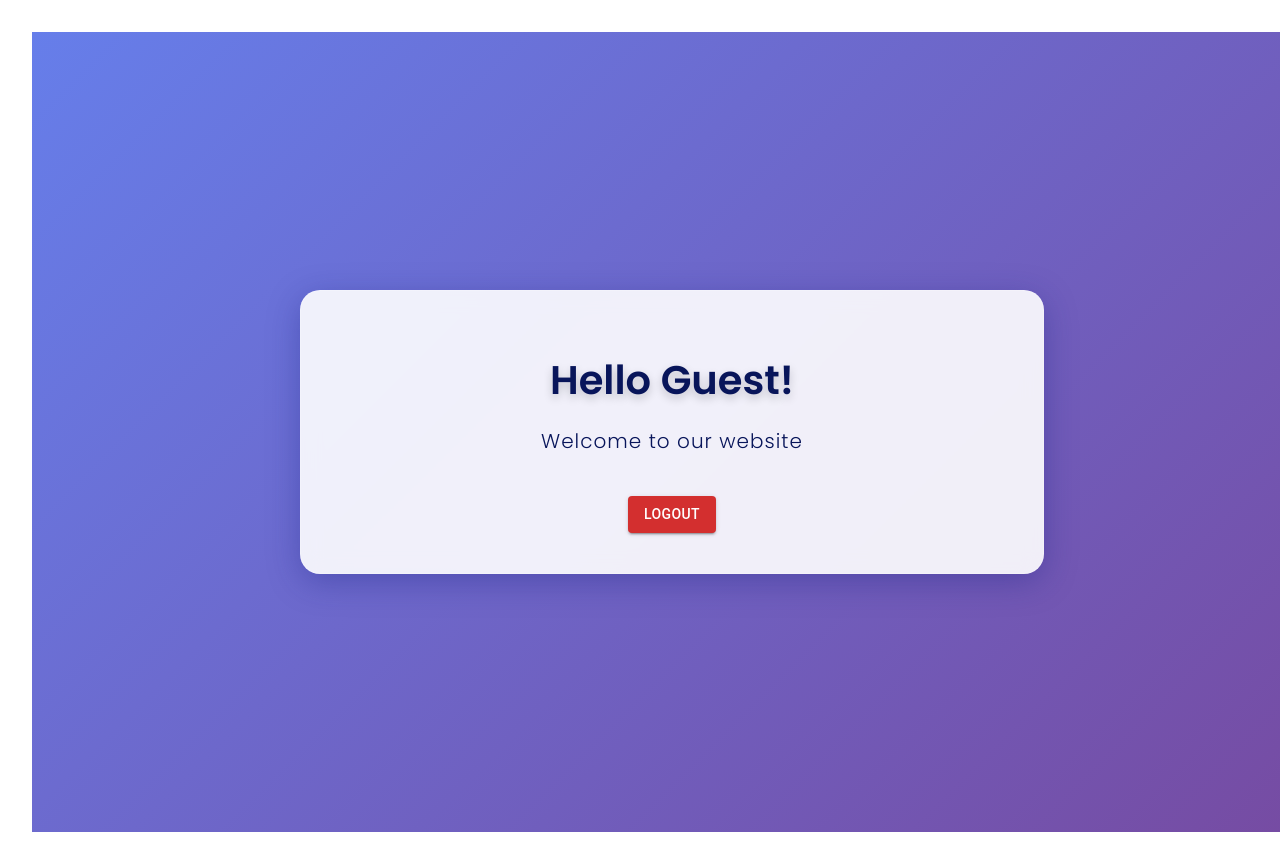
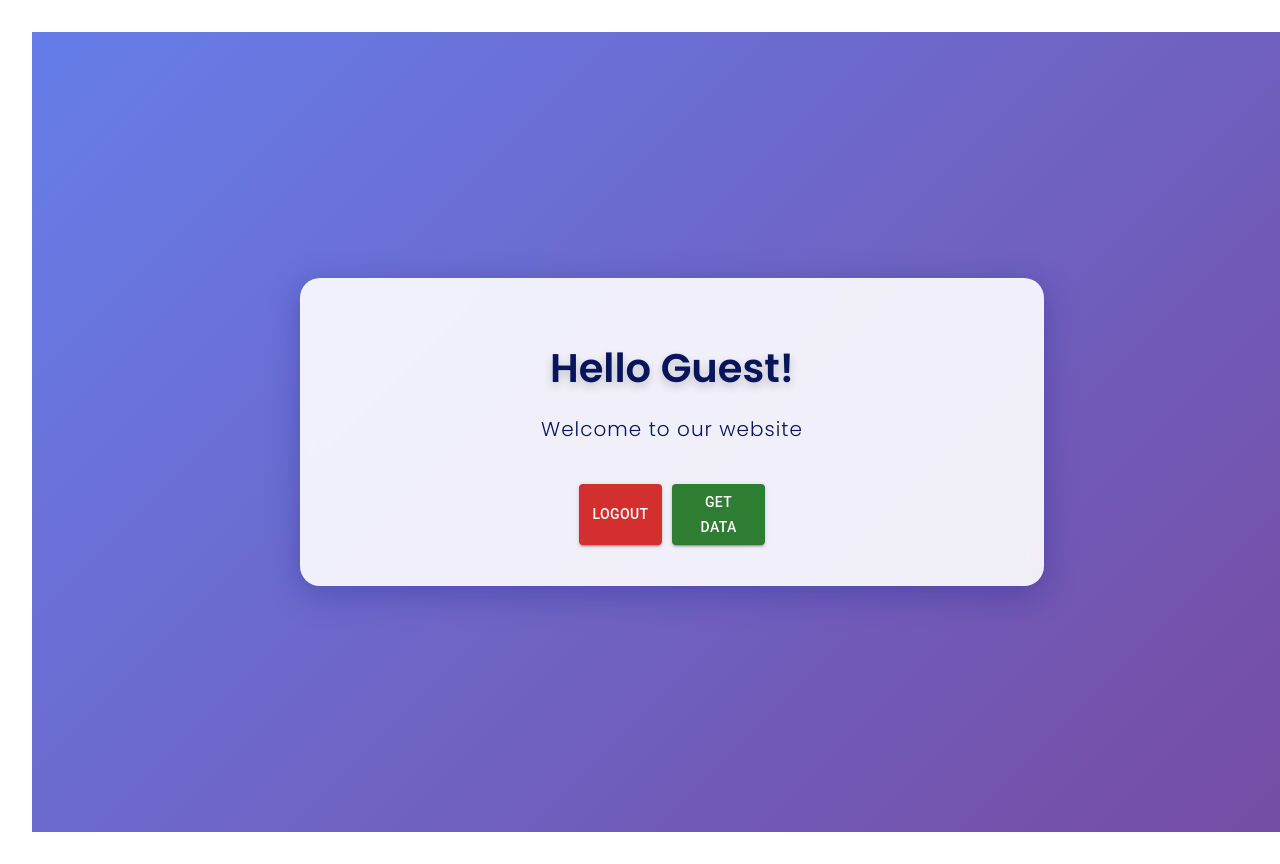
Before and after one commit to tomernado/CompterSecurity-Client, a React (Vite) app in the folder client/: page /homePage in a window 1280 px wide. Shown: the top 864 px of the page. Built offline with nearby package versions, Linux system fonts and the light colour scheme; no server answers; a web font is replaced by a local one.

Commit message:
setting client axios

```diff
--- a/client/package.json
+++ b/client/package.json
@@ -15,6 +15,7 @@
     "@mui/icons-material": "^7.3.5",
     "@mui/material": "^7.3.5",
     "@mui/styles": "^6.5.0",
+    "axios": "^1.13.2",
     "react": "^19.2.0",
     "react-dom": "^19.2.0",
     "react-router-dom": "^7.9.6"
--- a/client/src/components/HomePage.jsx
+++ b/client/src/components/HomePage.jsx
@@ -1,12 +1,50 @@
 // src/compoments/HomePage.jsx
-import React from 'react';
+import React, { useState, useEffect } from 'react';
 import { useNavigate, useLocation} from 'react-router-dom';
 import Button from '@mui/material/Button';
 import './HomePage.css';
+import { makeStyles } from '@mui/styles';
+import axios from 'axios';
+
+  const useStyles = makeStyles({
+    dataButton: {
+        marginLeft: '5% !important'
+    },
+
+    ButtonsZone: {
+        display: "flex"
+    },
+    dataString: {
+        color: 'black'
+    }
+   });
 
 const HomePage = () => {
+
     const navigate = useNavigate();
     const location = useLocation();
+    const classes = useStyles();
+    const [data, setData] = useState("");
+
+    useEffect(() => {
+        getData()
+    },[]);
+
+
+    const getData = () => {
+        axios.get('http://localhost:3000/test')
+        .then((response) => {
+            // handle success
+            console.log(response);
+            setData((response.data[0].userName))
+        })
+        .catch((error) => {
+            // handle error
+            console.log(error);
+        })
+    }
+
+
     const user = location.state?.user || 'Guest';
 
     return (
@@ -16,9 +54,14 @@ const HomePage = () => {
      <div className="home-card">
         <h1 className="greeting-text">Hello {user}!</h1>
             <h2 className="welcome-text">Welcome to our website</h2>
-            <div><Button variant="contained" color="error" onClick={() => navigate('/')}>
-               Logout
-            </Button>
+            <div className={classes.ButtonsZone}>
+                <Button variant="contained" color="error" onClick={() => navigate('/')}>
+                     Logout
+                </Button>
+                <Button className={classes.dataButton} variant="contained" color="success" onClick={getData}>Get data</Button>
+            </div>
+            <div className={classes.dataString}>
+                {data}
             </div>
 
         </div>
```
Also changed, not shown: 1 other file (tests, documents, lock files or other folders).
